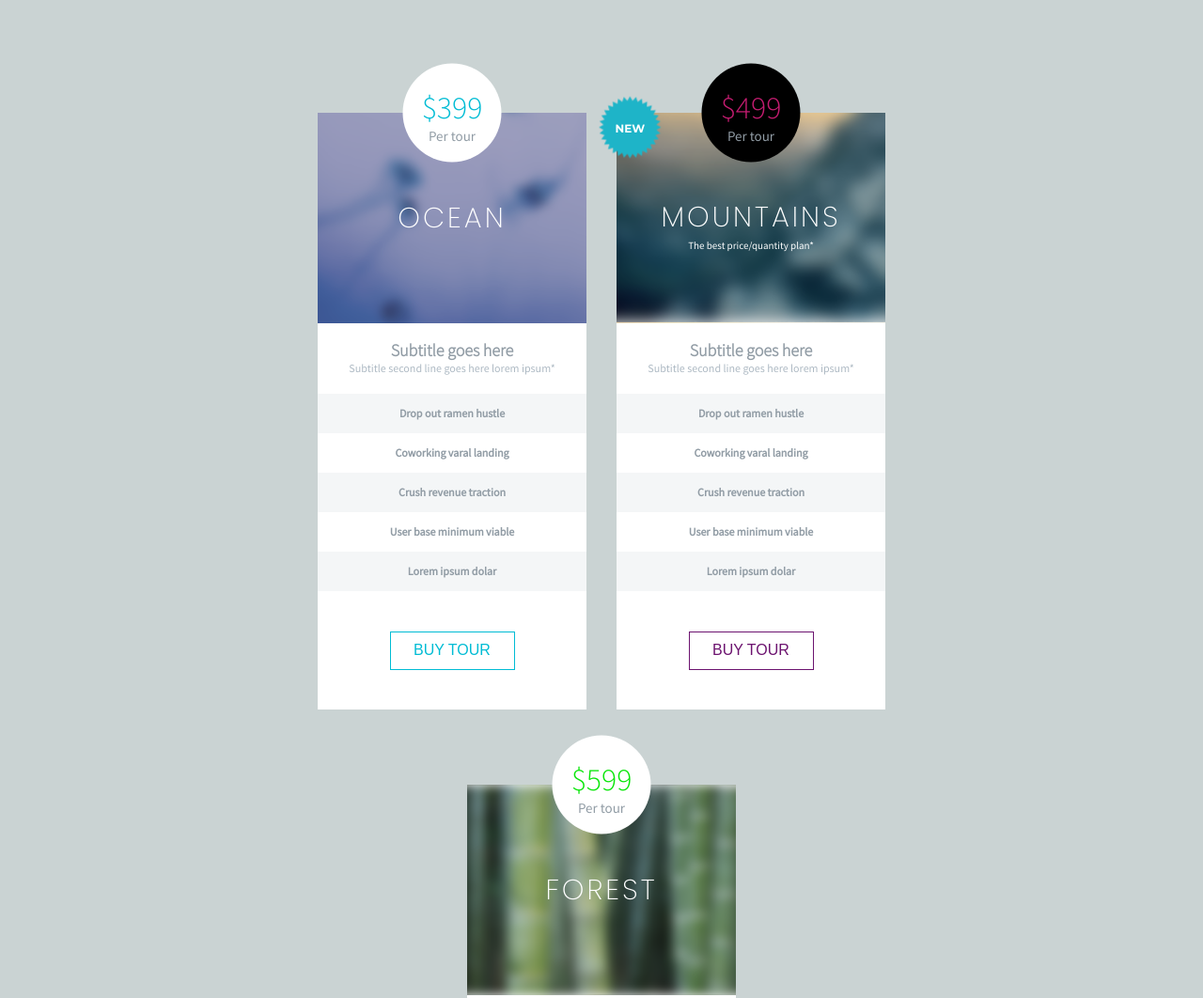
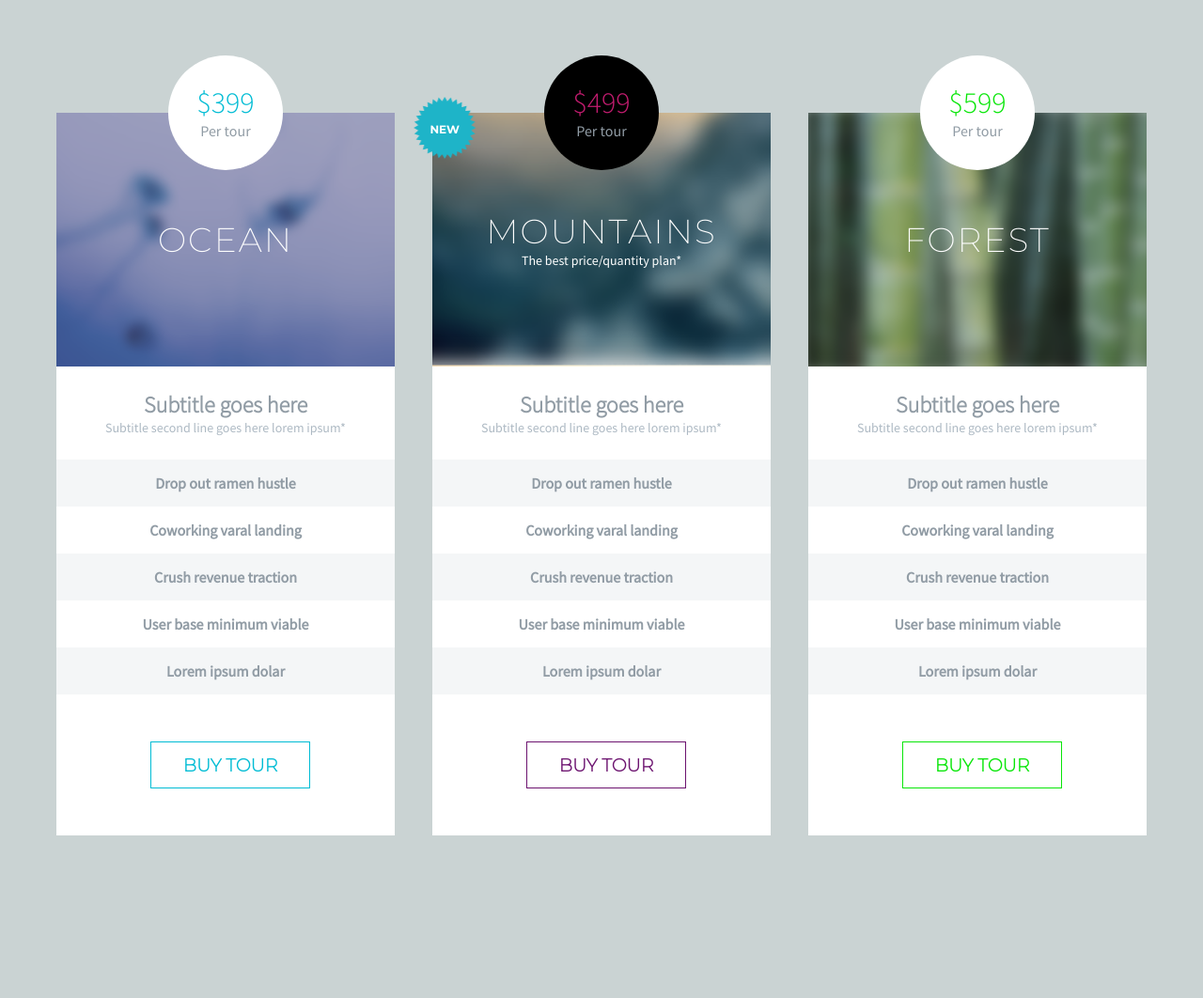
Before and after one commit to min-cc/price_table, a plain HTML site: page index.html in a window 1280 px wide. Shown: the top 1062 px of the page at 94% size. After the commit the page ends 1029 px from the top, so only its background shows below. Drawn offline with Linux system fonts and the light colour scheme.

Commit message:
'fix-size'

```diff
--- a/index.html
+++ b/index.html
@@ -13,32 +13,31 @@
 
 <body>
   <div class="row">
-    <div class="column column1">
+    <div class="column">
       <div class="round">
         <p class="price pr1">$399</p>
         <p class="price-bottom">Per tour</p>
       </div>
       <div class="image img1">
-        <div class="layer">
-          <p class="title">OCEAN</p>
-        </div>
+        <p class="title">OCEAN</p>
+        <div class="layer"></div>
       </div>
       <div class="subtitle">
         <p class="subtitle-text">Subtitle goes here</p>
         <p class="subtitle-text-small">Subtitle second line goes here lorem ipsum*</p>
       </div>
-      <div class="content">
+      <div>
         <p class="content-item">Drop out ramen hustle</p>
         <p class="content-item">Coworking varal landing</p>
         <p class="content-item">Crush revenue traction</p>
         <p class="content-item">User base minimum viable</p>
         <p class="content-item">Lorem ipsum dolar</p>
       </div>
-      <div class="button">
+      <div>
         <button class="btn btn1">BUY TOUR</button>
       </div>
     </div>
-    <div class="column column2">
+    <div class="column">
       <div class="round rnd2">
         <p class="price pr2">$499</p>
         <p class="price-bottom">Per tour</p>
@@ -57,18 +56,18 @@
         <p class="subtitle-text">Subtitle goes here</p>
         <p class="subtitle-text-small">Subtitle second line goes here lorem ipsum*</p>
       </div>
-      <div class="content">
+      <div>
         <p class="content-item">Drop out ramen hustle</p>
         <p class="content-item">Coworking varal landing</p>
         <p class="content-item">Crush revenue traction</p>
         <p class="content-item">User base minimum viable</p>
         <p class="content-item">Lorem ipsum dolar</p>
       </div>
-      <div class="button">
+      <div>
         <button class="btn btn2">BUY TOUR</button>
       </div>
     </div>
-    <div class="column column3">
+    <div class="column">
       <div class="round">
         <p class="price pr3">$599</p>
         <p class="price-bottom">Per tour</p>
@@ -80,17 +79,18 @@
         <p class="subtitle-text">Subtitle goes here</p>
         <p class="subtitle-text-small">Subtitle second line goes here lorem ipsum*</p>
       </div>
-      <div class="content">
+      <div>
         <p class="content-item">Drop out ramen hustle</p>
         <p class="content-item">Coworking varal landing</p>
         <p class="content-item">Crush revenue traction</p>
         <p class="content-item">User base minimum viable</p>
         <p class="content-item">Lorem ipsum dolar</p>
       </div>
-      <div class="button">
+      <div>
         <button class="btn btn3">BUY TOUR</button>
       </div>
     </div>
   </div>
 </body>
+
 </html>
--- a/style.css
+++ b/style.css
@@ -13,6 +13,11 @@
   src: url('./fonts/Montserrat-Bold.ttf');
 }
 
+@font-face {
+  font-family: 'Montserrat-light';
+  src: url('./fonts/Montserrat-ExtraLight.ttf');
+}
+
 * {
   padding: 0;
   margin: 0;
@@ -26,15 +31,14 @@ body {
 }
 
 .column {
-  width: 286px;
-  min-width: 250px;
-  height: 635px;
+  width: 360px;
+  min-width: 300px;
   background-color: white;
-  margin: 40px 16px;
+  margin: 40px 20px;
+  position: relative;
 }
 
 .row {
-  margin: 0% 18.5%;
   display: flex;
   flex-wrap: wrap;
   justify-content: center;
@@ -43,12 +47,12 @@ body {
 
 .round {
   background-color: white;
-  width: 105px;
-  height: 105px;
+  width: 122px;
+  height: 122px;
   border-radius: 100%;
   left: 50%;
   transform: translate(-50%, -50%);
-  position: relative;
+  position: absolute;
   z-index: 100;
 }
 
@@ -56,10 +60,10 @@ body {
   background-color: black;
 }
 
-p.price {
-  font-size: 25.32pt;
+.price {
+  font-size: 32px;
   font-family: 'SourceSansPro-Light';
-  padding-top: 25px;
+  padding-top: 30px;
 }
 
 .pr1 {
@@ -75,21 +79,19 @@ p.price {
 }
 
 p.price-bottom {
-  font-size: 15px;
+  font-size: 16px;
 }
 
 .image {
-  width: 100%;
-  height: 224px;
+  padding-bottom: 75%;
   position: relative;
-  margin-top: -105px;
 }
 
 .img1 {
   background-image: url('./publics/ocean.png');
   filter: grayscale(40%);
-  background-size: 198%;
-  background-position: 12% 52%;
+  background-size: 166%;
+  background-position: 14% 55%;
 }
 
 .img2 {
@@ -101,59 +103,70 @@ p.price-bottom {
 
 .img3 {
   background-image: url('./publics/forest.png');
-  background-size: 117%;
-  background-position: 27% 56%;
+  background-size: 120%;
+  background-position: 15%;
 }
 
 .layer {
   background-color: rgba(88, 80, 165, 0.5);
+  height: 100%;
+    width: 100%;
+    top: 0;
+    position: absolute;
+
 }
 
 .title {
   color: white;
-  font-size: 30px;
-  font-family: "Poppins", sans-serif;
-  line-height: 224px;
+  font-size: 36px;
+  font-family: 'Montserrat-light';
+  top: 50%;
+  left: 50%;
+  transform: translate( -50%, -50%);
   z-index: 100;
-  letter-spacing: 3px;
+  letter-spacing: 2px;
+  position: absolute;
 }
 
 .title-mid {
   color: white;
-  transform: translate(0%, 150%);
-  overflow: hidden;
+  top: 50%;
+  left: 50%;
+  transform: translate(-50%, -50%);
+  position: absolute;
 }
 
 #mountain {
-  font-size: 30px;
-  font-family: "Poppins", sans-serif;
-  letter-spacing: 3px;
+  font-size: 36px;
+  font-family: 'Montserrat-light';
+  letter-spacing: 2px;
 
 }
 
 #mountain-bottom {
-  font-size: 11px;
+  font-size: 14px;
 }
 
 .subtitle {
-  padding-top: 17px;
+  padding-top: 25px;
+  padding-bottom: 25px;
 }
 
 .subtitle-text {
-  font-size: 18px;
+  font-size: 24px;
   font-family: 'SourceSansPro-Light';
   font-weight: 600;
 }
 
 .subtitle-text-small {
-  font-size: 12px;
+  font-size: 14px;
   color: #adb9c3;
 }
 
 .content-item {
-  height: 42px;
-  line-height: 42px;
-  font-size: 12px;
+  height: 50px;
+  line-height: 50px;
+  font-size: 16px;
   font-weight: 600;
 }
 
@@ -161,16 +174,14 @@ p.price-bottom {
   background-color: #f4f6f7;
 }
 
-.content {
-  padding-top: 20px;
-}
-
 .btn {
   background-color: white;
-  margin-top: 15%;
-  width: 133px;
-  height: 41px;
-  font-size: 16px;
+  width: 170px;
+  height: 50px;
+  font-size: 19px;
+  font-family: 'Montserrat-light';
+  font-weight: 600;
+  margin: 50px 100px 50px 100px;
 }
 
 .btn1 {
@@ -208,8 +219,8 @@ p.price-bottom {
 }
 
 .new {
-  transform: translate(-45%, -90%);
-  position: relative;
+  transform: translate(-30%, -20%);
+  position: absolute;
 }
 
 .new-alt {
```
Also changed, not shown: fonts/Montserrat-ExtraLight.ttf (added).
